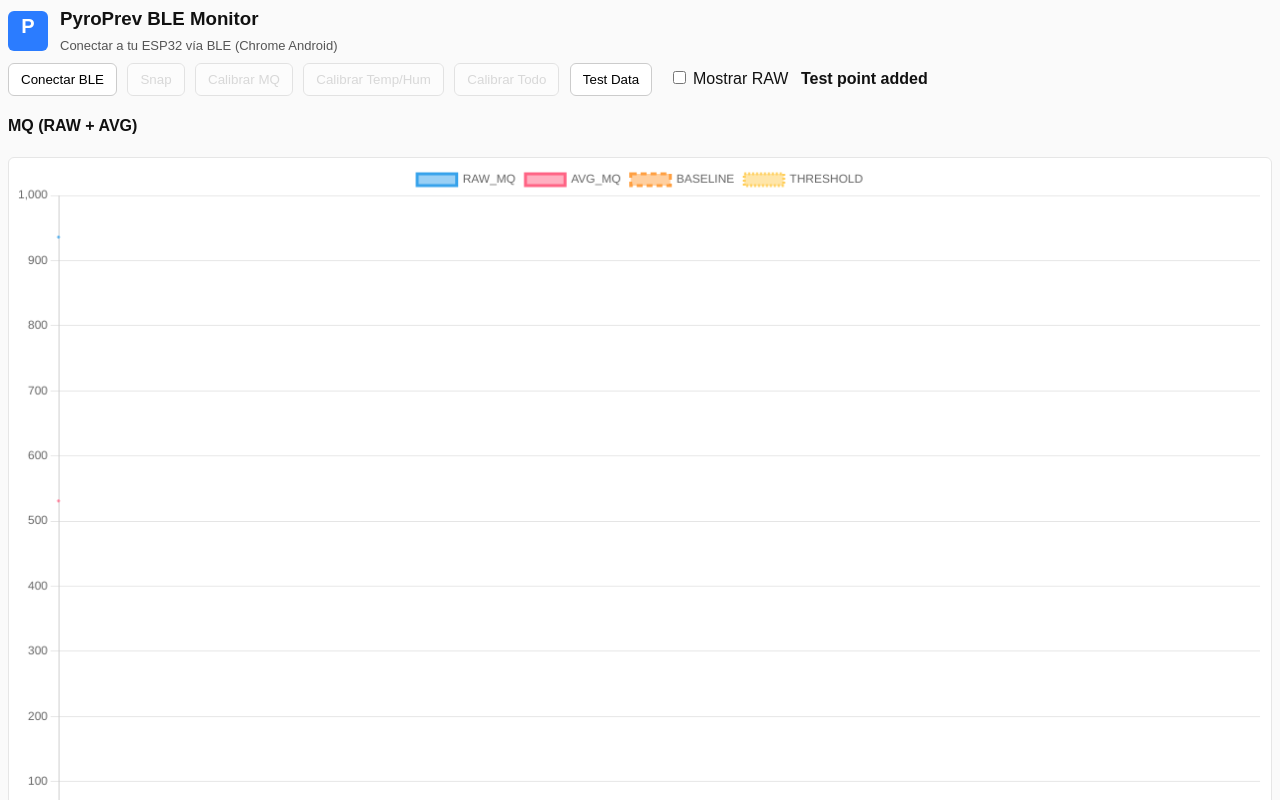
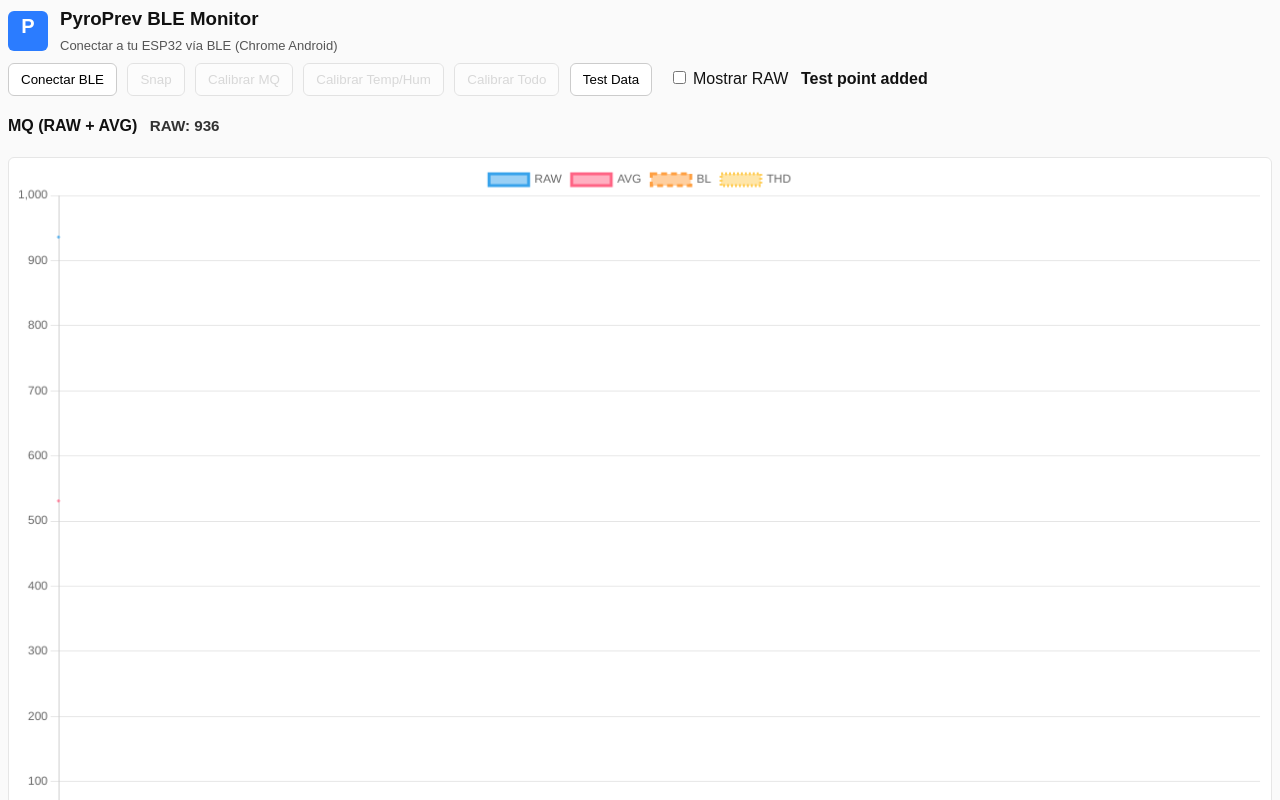
Before and after one commit to ArtiG04/PyroPrev_info, a plain HTML site: page index.html in a window 1280 px wide. Both pictures are taken after a click on the button "Test Data". Shown: the top 800 px of the page. Drawn offline with nearby package versions, Linux system fonts and the light colour scheme.

Commit message:
Update index.html

```diff
--- a/index.html
+++ b/index.html
@@ -19,6 +19,7 @@
     .card{margin-bottom:12px}
     footer{font-size:12px;margin-top:10px;color:#666}
     .debug-box{white-space:pre-wrap;font-family:monospace;background:#fff;border:1px solid #eee;padding:8px;height:120px;overflow:auto;border-radius:6px;margin-top:8px}
+    .value-inline { font-weight:700; margin-left:8px; color:#333; font-size:0.95rem;}
   </style>
 </head>
 <body>
@@ -41,9 +42,29 @@
     <span class="status" id="status">Desconectado</span>
   </div>
 
-  <div class="card"><h4>MQ (RAW + AVG)</h4><canvas id="mqChart" height="180"></canvas></div>
-  <div class="card"><h4>Temperatura (°C)</h4><canvas id="tChart" height="120"></canvas></div>
-  <div class="card"><h4>Humedad (%)</h4><canvas id="hChart" height="120"></canvas></div>
+  <div class="card">
+    <h4>
+      MQ (RAW + AVG)
+      <span class="value-inline" id="rawNow">RAW: —</span>
+    </h4>
+    <canvas id="mqChart" height="180"></canvas>
+  </div>
+
+  <div class="card">
+    <h4>
+      Temperatura (°C)
+      <span class="value-inline" id="tempNow">— °C</span>
+    </h4>
+    <canvas id="tChart" height="120"></canvas>
+  </div>
+
+  <div class="card">
+    <h4>
+      Humedad (%)
+      <span class="value-inline" id="humNow">— %</span>
+    </h4>
+    <canvas id="hChart" height="120"></canvas>
+  </div>
 
   <div style="margin-top:8px">
     <strong>Debug (últimos fragments):</strong>
@@ -64,7 +85,7 @@ let device=null, server=null, service=null, dataChar=null, cmdChar=null;
 let pendingNotif = '';
 
 /* Charts */
-const MAX_POINTS = 200;
+const MAX_POINTS = 50; // <-- mostrar sólo últimas 50 muestras
 let labels=[], mqRawArr=[], mqAvgArr=[], tempArr=[], humArr=[];
 let baseline=0, threshold=0;
 let mqChart, tChart, hChart;
@@ -83,43 +104,71 @@ function makeCharts(){
     data:{
       labels: labels,
       datasets:[
-        { label:'RAW_MQ', data: mqRawArr, fill:false, pointRadius:1 },
-        { label:'AVG_MQ', data: mqAvgArr, fill:false, pointRadius:1 },
-        { label:'BASELINE', data: [], borderDash:[6,4], fill:false, pointRadius:0 },
-        { label:'THRESHOLD', data: [], borderDash:[2,2], fill:false, pointRadius:0 }
+        { label:'RAW', data: mqRawArr, fill:false, pointRadius:1 },
+        { label:'AVG', data: mqAvgArr, fill:false, pointRadius:1 },
+        { label:'BL', data: [], borderDash:[6,4], fill:false, pointRadius:0 },
+        { label:'THD', data: [], borderDash:[2,2], fill:false, pointRadius:0 }
       ]
     },
-    options:{ animation:false }
+    options:{ animation:false, scales:{ x:{ display:true }, y:{ display:true } }, plugins:{legend:{display:true}}}
   });
 
   tChart = new Chart(document.getElementById('tChart').getContext('2d'), {
     type:'line',
     data:{ labels: labels, datasets:[{ label:'Temp (°C)', data: tempArr, fill:false, pointRadius:1 }]},
-    options:{ animation:false }
+    options:{ animation:false, scales:{ x:{ display:true }, y:{ display:true } }, plugins:{legend:{display:true}}}
   });
 
   hChart = new Chart(document.getElementById('hChart').getContext('2d'), {
     type:'line',
     data:{ labels: labels, datasets:[{ label:'Hum (%)', data: humArr, fill:false, pointRadius:1 }]},
-    options:{ animation:false }
+    options:{ animation:false, scales:{ x:{ display:true }, y:{ display:true } }, plugins:{legend:{display:true}}}
   });
 }
 
-function pushPoint(ts, raw, avg, t, h){
-  const rawNum = (raw==null)? null : Number(raw);
-  const avgNum = (avg==null)? null : Number(avg);
-  const tNum = (t==null)? null : Number(t);
-  const hNum = (h==null)? null : Number(h);
-  labels.push(new Date(ts*1000).toLocaleTimeString());
+function clampArrayToMax(arr){
+  while (arr.length > MAX_POINTS) arr.shift();
+}
+
+function pushPoint(ts, raw, avg, t, h) {
+  // normalizar tipos: permitir null para temp/hum (Chart.js dibuja gap)
+  const rawNum = (raw === null || raw === undefined) ? null : Number(raw);
+  const avgNum = (avg === null || avg === undefined) ? null : Number(avg);
+  const tNum = (t === null || t === undefined) ? null : Number(t);
+  const hNum = (h === null || h === undefined) ? null : Number(h);
+
+  const tstr = new Date(ts*1000).toLocaleTimeString();
+  labels.push(tstr);
   mqRawArr.push(rawNum);
   mqAvgArr.push(avgNum);
   tempArr.push(tNum);
   humArr.push(hNum);
-  if (labels.length > MAX_POINTS) { labels.shift(); mqRawArr.shift(); mqAvgArr.shift(); tempArr.shift(); humArr.shift(); }
+
+  // mantener sólo últimas MAX_POINTS muestras
+  clampArrayToMax(labels);
+  clampArrayToMax(mqRawArr);
+  clampArrayToMax(mqAvgArr);
+  clampArrayToMax(tempArr);
+  clampArrayToMax(humArr);
+
+  // actualizar BL/THD para que tengan la misma longitud
   const n = labels.length;
   mqChart.data.datasets[2].data = Array(n).fill(baseline);
   mqChart.data.datasets[3].data = Array(n).fill(threshold);
-  mqChart.update('none'); tChart.update('none'); hChart.update('none');
+
+  // actualizar valores actuales junto a los títulos
+  const rawNowEl = document.getElementById('rawNow');
+  const tempNowEl = document.getElementById('tempNow');
+  const humNowEl = document.getElementById('humNow');
+
+  rawNowEl.innerText = 'RAW: ' + (rawNum === null ? '—' : rawNum);
+  tempNowEl.innerText = (tNum === null ? '— °C' : (tNum.toFixed(2) + ' °C'));
+  humNowEl.innerText = (hNum === null ? '— %' : (hNum.toFixed(2) + ' %'));
+
+  // Forzar actualización eficiente
+  mqChart.update('none');
+  tChart.update('none');
+  hChart.update('none');
 }
 
 /* UI helpers */
```
